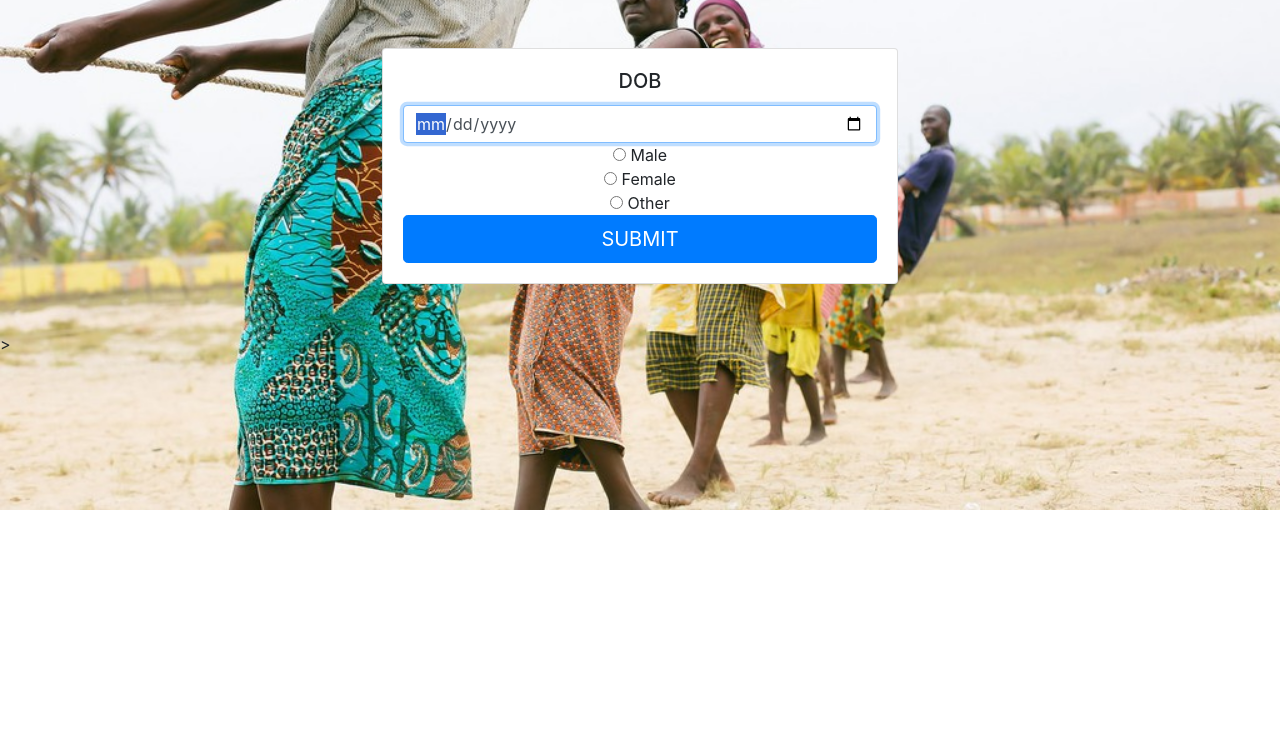
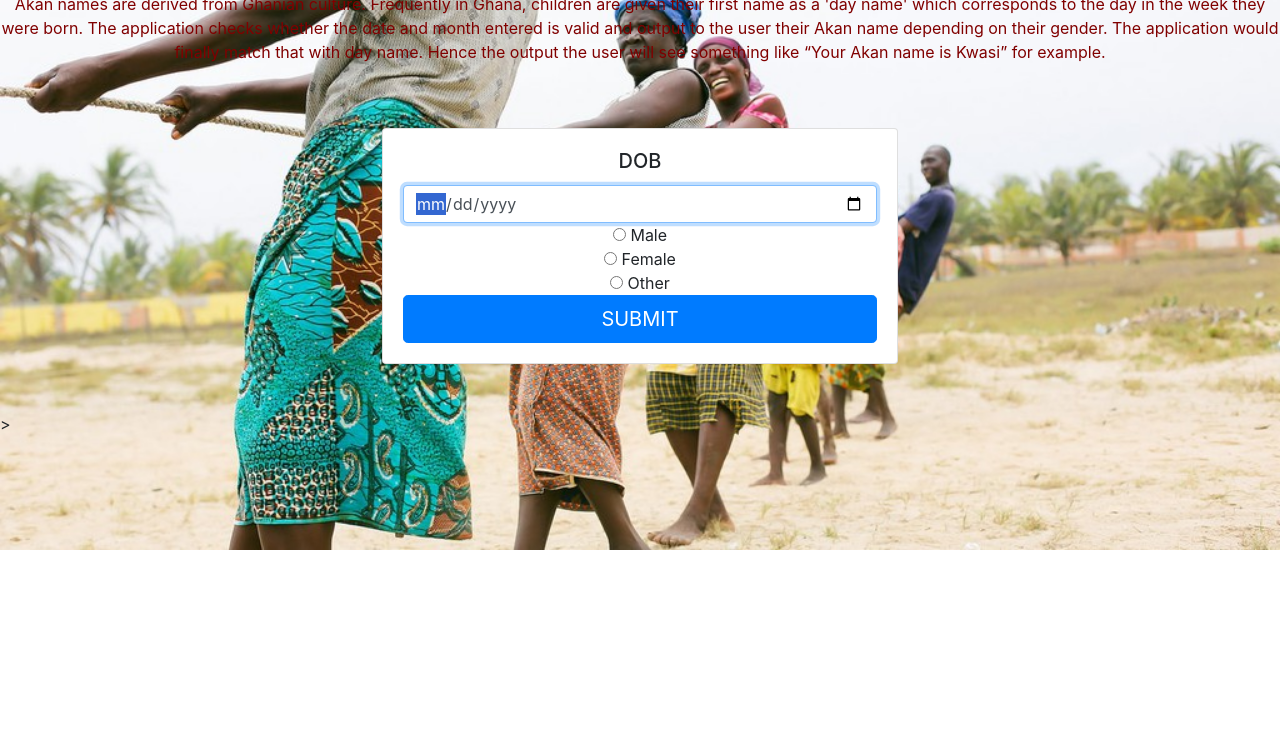
Before and after one commit to Emmanuel1738/Akan-Project, a plain HTML site: page index.html in a window 1280 px wide. Shown: the part 54-800 px from the top of the page. Drawn offline with Linux system fonts and the light colour scheme.

Commit message:
added content on p

```diff
--- a/index.html
+++ b/index.html
@@ -9,7 +9,7 @@
     <script src="bootstrap/js/bootstrap.bundle.js"></script>
         <h2>AKAN</h2>
         <p>
-
+            Akan names are derived from Ghanian culture. Frequently in Ghana, children are given their first name as a 'day name' which corresponds to the day in the week they were born. The application checks whether the date and month entered is valid and output to the user their Akan name depending on their gender. The application would finally match that with day name. Hence the output the user will see something like “Your Akan name is Kwasi” for example.
         </p>
 </head>
 <body class="bg">
--- a/style.css
+++ b/style.css
@@ -12,6 +12,7 @@ body {
   }
   p {
      text-align: center;
+     color: maroon
     }
 div {
   text-align: center;
```
